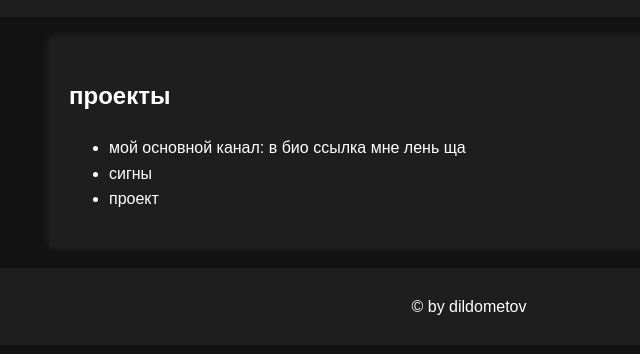
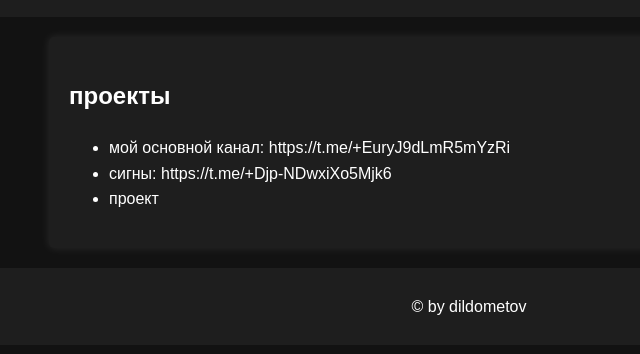
Before and after one commit to simmilistov/my-bio, a plain HTML site: page projects.html in a window 1280 px wide. Shown: the part 130-484 px from the top of the page, without its empty margins (171-811 px from the left). Drawn offline with Linux system fonts and the light colour scheme.

Commit message:
Update projects.html

```diff
--- a/projects.html
+++ b/projects.html
@@ -15,8 +15,8 @@
     <section id="projects">
         <h2>проекты</h2>
         <ul>
-            <li>мой основной канал: в био ссылка мне лень ща</li>
-            <li>сигны</li>
+            <li>мой основной канал: https://t.me/+EuryJ9dLmR5mYzRi</li>
+            <li>сигны: https://t.me/+Djp-NDwxiXo5Mjk6</li>
             <li>проект</li>
         </ul>
     </section>
```
